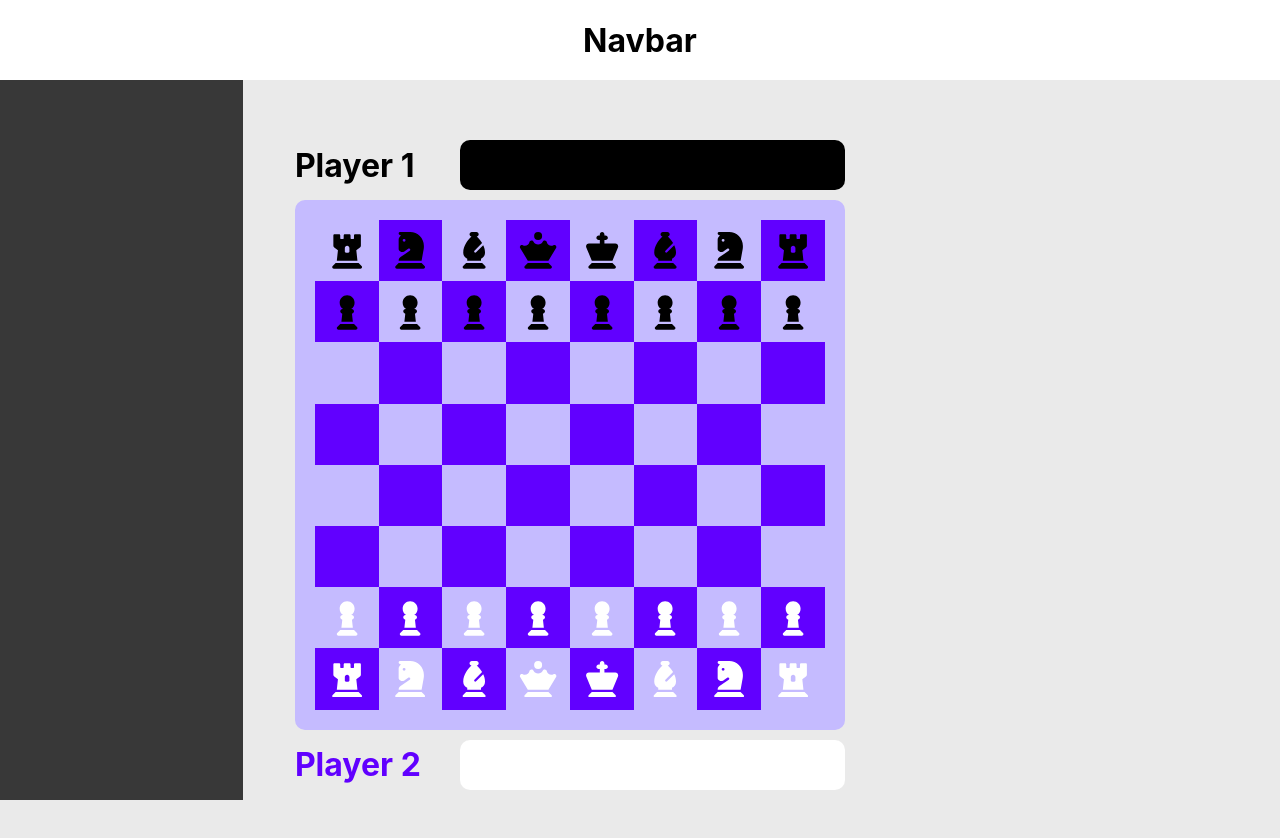
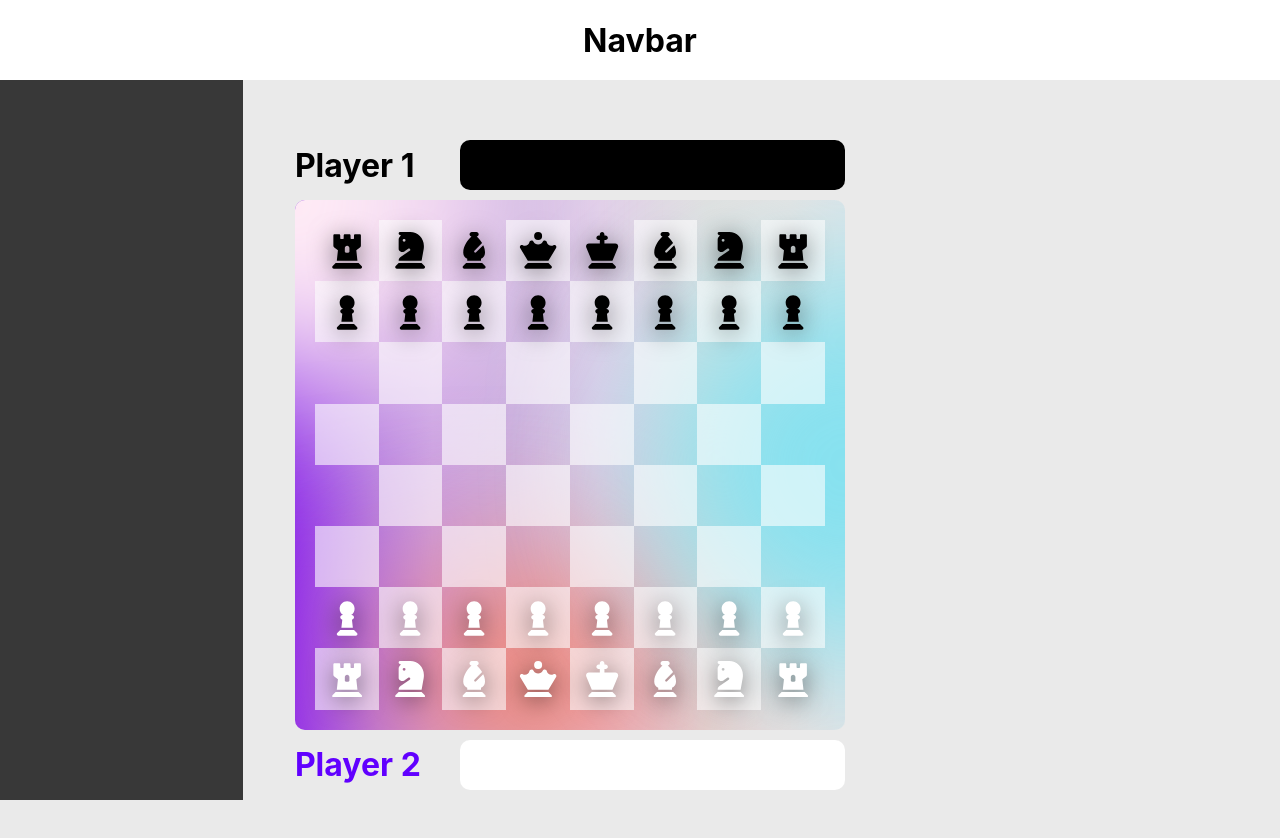
Before and after one commit to christopher-alba/react-chess, a React (Vite) app: page / in a window 1280 px wide. Shown: the top 838 px of the page. Built offline with nearby package versions, Linux system fonts and the light colour scheme.

Commit message:
add cool styles to chess board

```diff
--- a/src/components/ChessBoard.tsx
+++ b/src/components/ChessBoard.tsx
@@ -325,6 +325,7 @@ const ChessBoard: FC = () => {
         </CapturedPiecesWrapper>
       </CapturedDivWrapper>
       <TilesWrapper>
+        <div className="circles"></div>
         {allTiles?.map((tile, index) => {
           let pieces = reduxState.gamesStates.find(
             (x) => x.gameId === gameId
@@ -382,8 +383,8 @@ const ChessBoard: FC = () => {
                     : "",
                   background:
                     matching.color === TileColor.Dark
-                      ? theme.colors.tertiary1
-                      : theme.colors.tertiary2,
+                      ? "#FFFFFF" + "99"
+                      : "transparent",
                 }}
                 className={`x-${tile.x} y-${tile.y}`}
               >
@@ -449,10 +450,91 @@ const TilesWrapper = styled("div")`
   grid-template-rows: 1fr 1fr 1fr 1fr 1fr 1fr 1fr 1fr;
   width: 100%;
   height: 100%;
-  background: ${({ theme }) => theme.colors.tertiary2};
+  overflow: hidden;
+  background: linear-gradient(
+    -90deg,
+    #e3e5e8 0%,
+    #ebe4e3 10%,
+    #e4e1e0 25%,
+    #e1cee9 45%,
+    #ccb2e1 60%,
+    #caa2e5 75%,
+    #b782e2 85%,
+    #9339e8 100%
+  );
+  backdrop-filter: blur(8px);
   padding: 20px;
   border-radius: 10px;
   box-sizing: border-box;
+  &::before,
+  &::after,
+  & > .circles,
+  & > .circles::before,
+  & > .circles::after {
+    filter: blur(75px);
+    z-index: -1;
+  }
+
+  & > .circles::before:hover,
+  & > .circles::after:hover {
+    transform: scale(0.7);
+  }
+
+  &::before,
+  &::after {
+    position: absolute;
+    content: "";
+    width: 390px;
+    height: 390px;
+    border-radius: 100%;
+  }
+
+  &::before {
+    background: #ffecf5;
+    top: -195px;
+    left: -195px;
+  }
+
+  &::after {
+    background: #86e1ef;
+    right: -195px;
+    top: 50%;
+    transform: translateY(-50%);
+  }
+
+  & > .circles,
+  & > .circles::before,
+  & > .circles::after {
+    border-radius: 100%;
+    position: absolute;
+  }
+
+  & > .circles::before,
+  & > .circles::after {
+    content: "";
+    width: 140px;
+    height: 140px;
+    top: 50%;
+    transform: translateY(-50%);
+  }
+
+  & > .circles {
+    width: 230px;
+    height: 230px;
+    background: #ffc285;
+    bottom: -60px;
+    left: 75px;
+  }
+
+  & > .circles::before {
+    background: #8600ff;
+    left: -40%;
+  }
+
+  & > .circles::after {
+    background: #ff0000;
+    right: -20%;
+  }
 `;
 
 const CapturedPiecesWrapper = styled("div")`
--- a/src/components/ChessPiece.tsx
+++ b/src/components/ChessPiece.tsx
@@ -17,6 +17,7 @@ type IconProps = {
 const commonCss = css`
   width: 60%;
   height: 60%;
+  filter: drop-shadow(rgba(0, 0, 0, 0.5) 0px 4px 12px);
 `;
 const KingIcon = styled(King)<IconProps>`
   color: ${({ team }) => {
```
